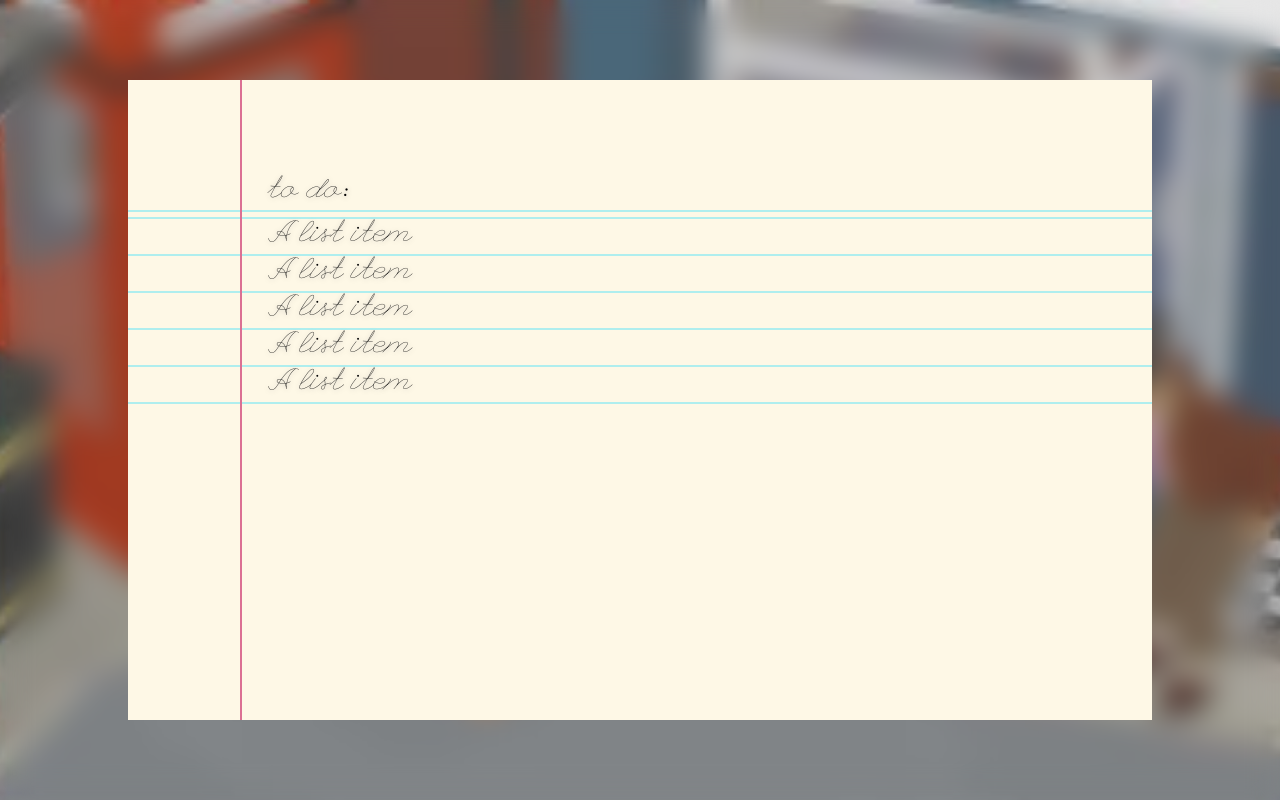
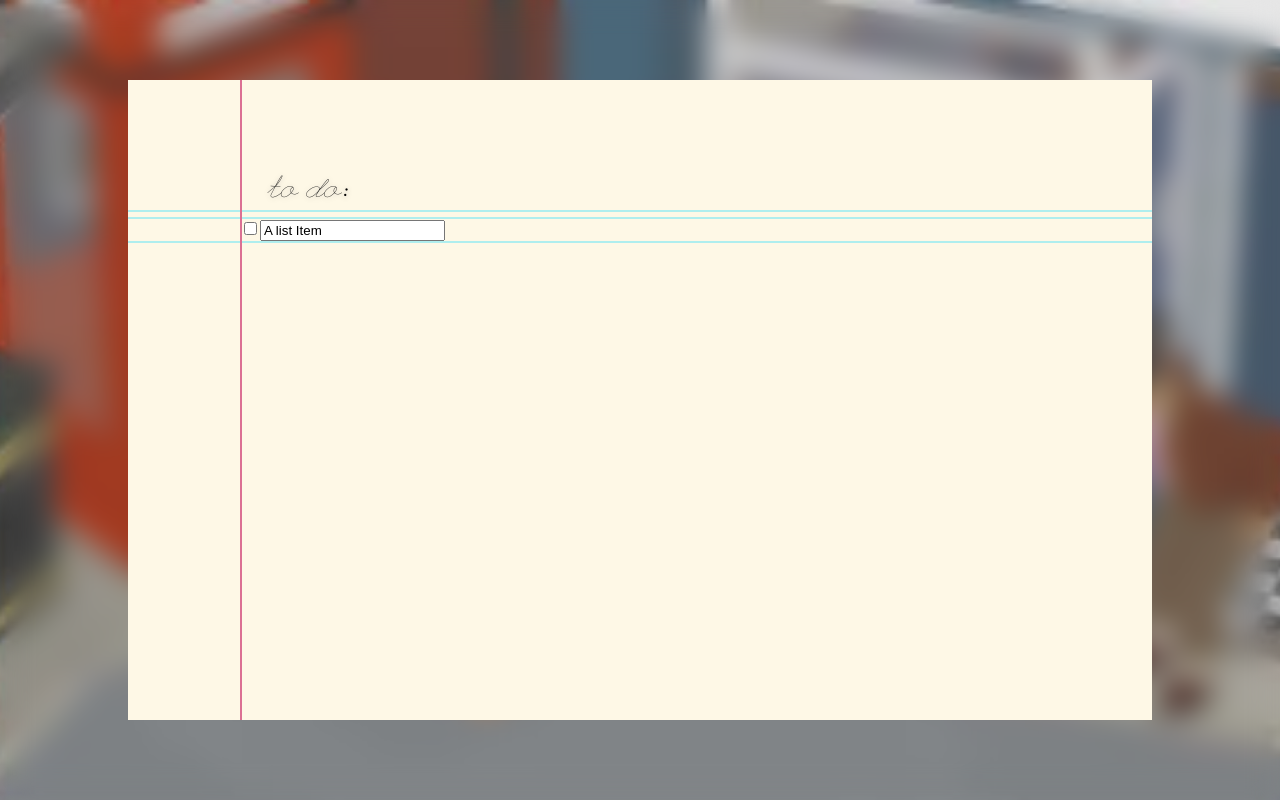
Before and after one commit to bblais23/untitled-todo-list, a React (Vite) app: page / in a window 1280 px wide. Built offline with nearby package versions, Linux system fonts and the light colour scheme.

Commit message:
Add checkable items

```diff
--- /dev/null
+++ b/src/Components/UntitledItem.js
@@ -0,0 +1,8 @@
+import React from 'react';
+
+export default function UntitledItem({children, checked}) {
+	return <label>
+		<input type="checkbox" checked={checked}></input>
+		<input type="text" value={children}></input>
+	</label>;
+}
--- a/src/Components/UntitledList.css
+++ b/src/Components/UntitledList.css
@@ -22,15 +22,15 @@
 }
 
 .listPaper h1,
-.listPaper p {
+.listPaper label {
 	padding-left: var(--line-margin);
 }
 
-.listPaper p {
+.listPaper label {
 	border-top: solid paleturquoise 0.125em;
 }
 
-.listPaper p:last-of-type {
+.listPaper label:last-of-type {
 	border-bottom: solid paleturquoise 0.125em;
 }
 
--- a/src/Components/UntitledList.js
+++ b/src/Components/UntitledList.js
@@ -1,14 +1,12 @@
 import React from 'react';
+
+import Item from './UntitledItem';
 
 import './UntitledList.css';
 
 export default function UntitledList() {
 	return <main className="listPaper">
 		<h1>to do:</h1>
-		<p>A list item</p>
-		<p>A list item</p>
-		<p>A list item</p>
-		<p>A list item</p>
-		<p>A list item</p>
+		<Item>A list Item</Item>
 	</main>
 }
```
